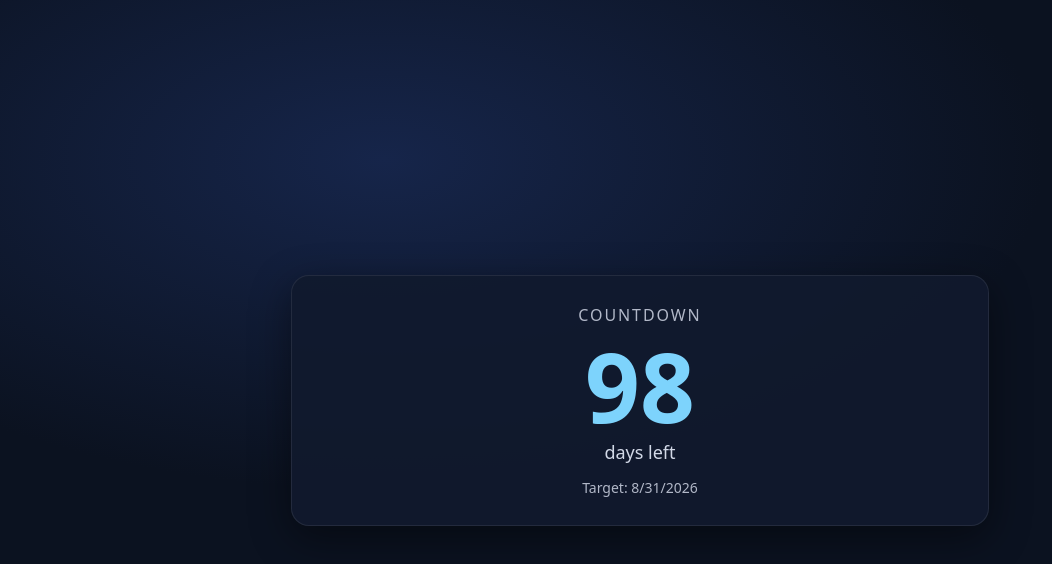
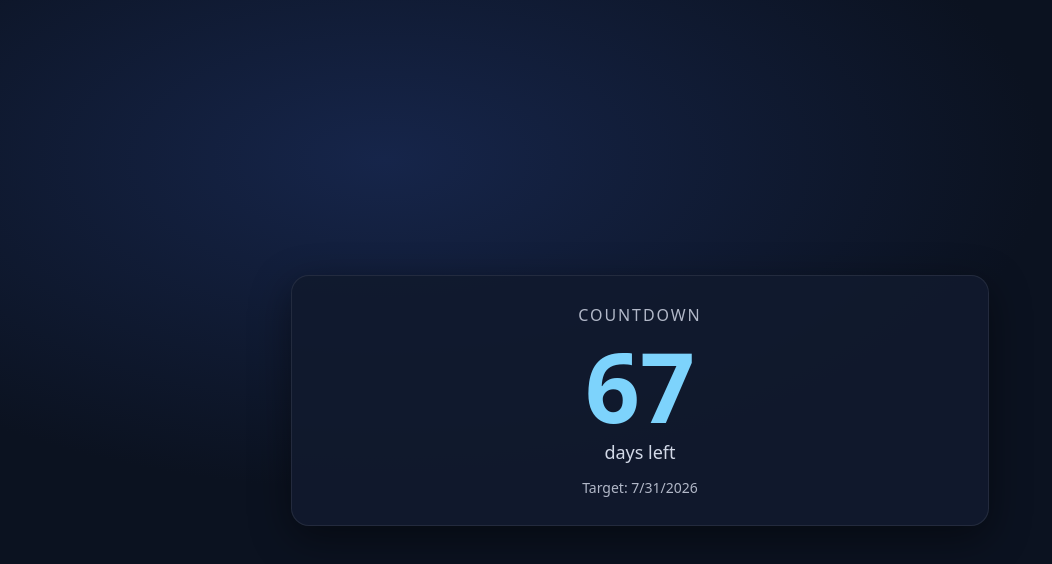
Before and after one commit to cmaddock-dev/Countdown, a plain HTML site: page index.html in a window 1280 px wide. Shown: the whole page, without its empty margins (0-1052 px from the left). Drawn offline with Linux system fonts and the light colour scheme.

Commit message:
Update index.html

```diff
--- a/index.html
+++ b/index.html
@@ -49,7 +49,7 @@
 
   <script>
     // May 26, 2026 at 12:00 AM (start of the day), LOCAL time
-    const target = new Date(2026, 7, 31);
+    const target = new Date(2026, 6, 31);
 
     document.getElementById("targetText").textContent = target.toLocaleDateString();
 
```
